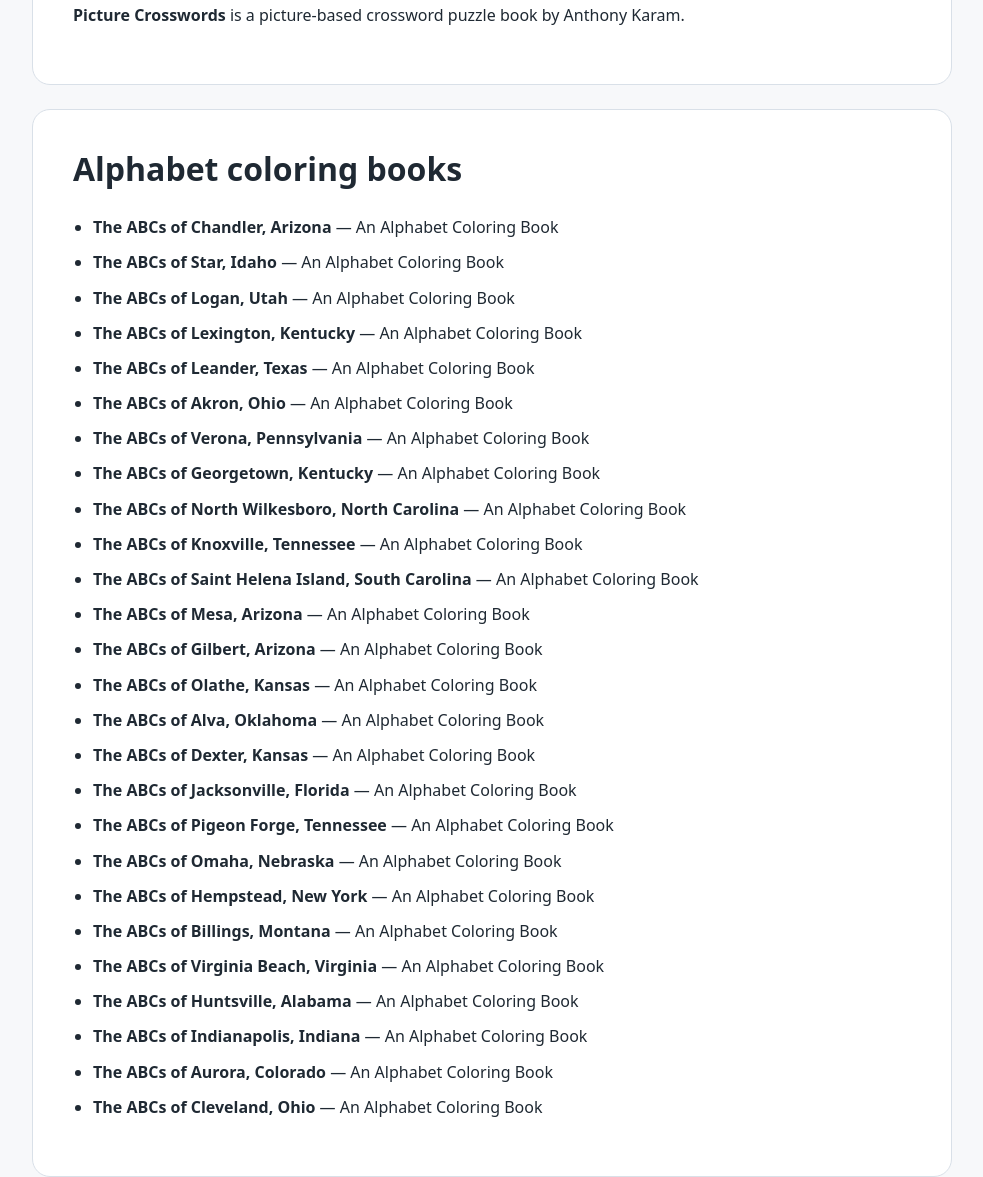
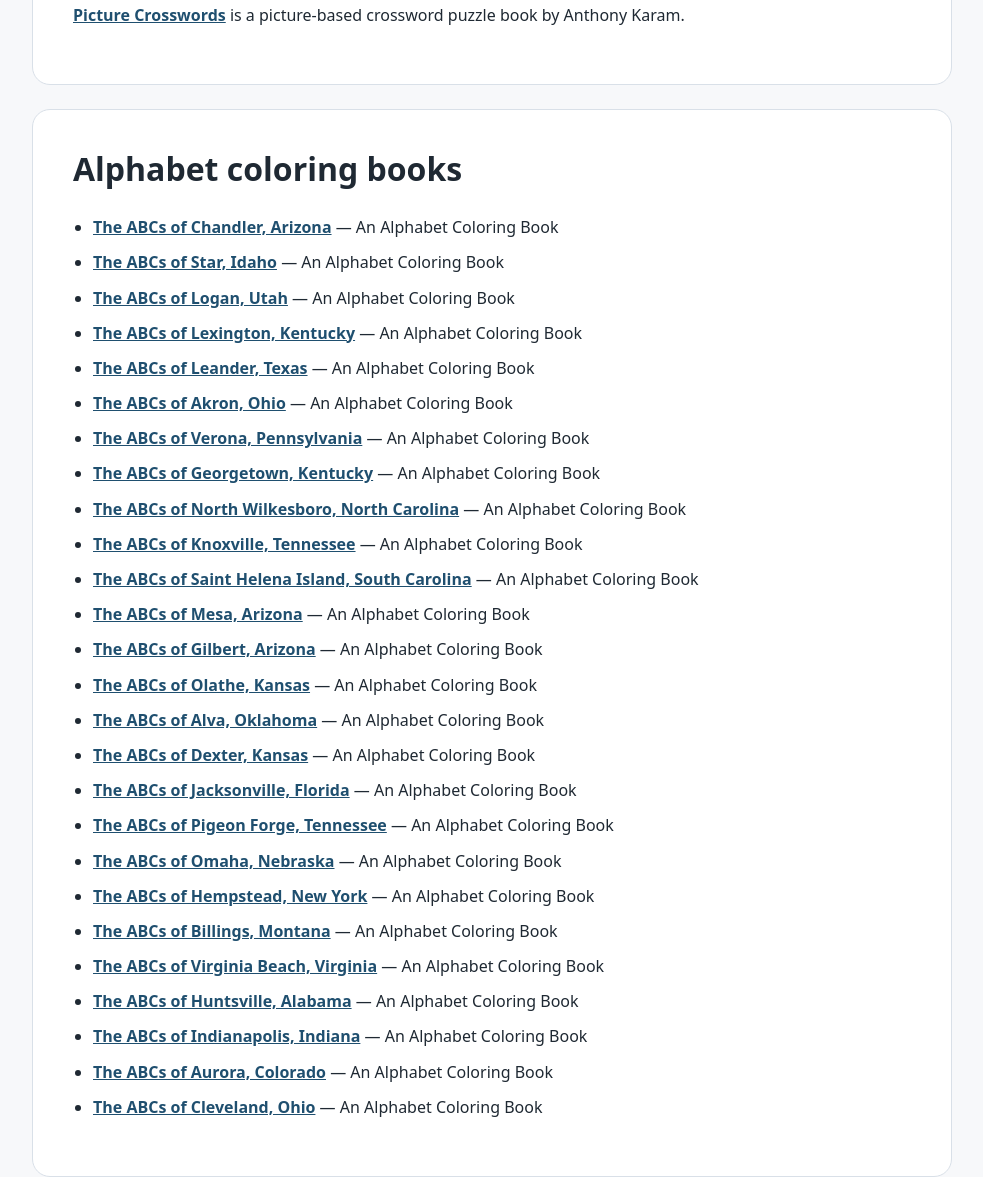
Before and after one commit to anthonykaram/anthony-karam-author-site, a plain HTML site: page books.html in a window 1280 px wide. Shown: the part 664-1841 px from the top of the page, without its empty margins (148-1131 px from the left). Drawn offline with Linux system fonts and the light colour scheme.

Commit message:
Update books.html
added links to amazon listings

```diff
--- a/books.html
+++ b/books.html
@@ -26,38 +26,38 @@
 
     <section class="card">
       <h2>Picture Crosswords</h2>
-      <p><strong>Picture Crosswords</strong> is a picture-based crossword puzzle book by Anthony Karam.</p>
+      <p><strong><a href="https://www.amazon.com/Picture-Crosswords-Anthony-Karam/dp/B0G13WKC31">Picture Crosswords</a></strong> is a picture-based crossword puzzle book by Anthony Karam.</p>
     </section>
 
     <section class="card">
       <h2>Alphabet coloring books</h2>
       <ul class="book-list">
-        <li><strong>The ABCs of Chandler, Arizona</strong> — An Alphabet Coloring Book</li>
-        <li><strong>The ABCs of Star, Idaho</strong> — An Alphabet Coloring Book</li>
-        <li><strong>The ABCs of Logan, Utah</strong> — An Alphabet Coloring Book</li>
-        <li><strong>The ABCs of Lexington, Kentucky</strong> — An Alphabet Coloring Book</li>
-        <li><strong>The ABCs of Leander, Texas</strong> — An Alphabet Coloring Book</li>
-        <li><strong>The ABCs of Akron, Ohio</strong> — An Alphabet Coloring Book</li>
-        <li><strong>The ABCs of Verona, Pennsylvania</strong> — An Alphabet Coloring Book</li>
-        <li><strong>The ABCs of Georgetown, Kentucky</strong> — An Alphabet Coloring Book</li>
-        <li><strong>The ABCs of North Wilkesboro, North Carolina</strong> — An Alphabet Coloring Book</li>
-        <li><strong>The ABCs of Knoxville, Tennessee</strong> — An Alphabet Coloring Book</li>
-        <li><strong>The ABCs of Saint Helena Island, South Carolina</strong> — An Alphabet Coloring Book</li>
-        <li><strong>The ABCs of Mesa, Arizona</strong> — An Alphabet Coloring Book</li>
-        <li><strong>The ABCs of Gilbert, Arizona</strong> — An Alphabet Coloring Book</li>
-        <li><strong>The ABCs of Olathe, Kansas</strong> — An Alphabet Coloring Book</li>
-        <li><strong>The ABCs of Alva, Oklahoma</strong> — An Alphabet Coloring Book</li>
-        <li><strong>The ABCs of Dexter, Kansas</strong> — An Alphabet Coloring Book</li>
-        <li><strong>The ABCs of Jacksonville, Florida</strong> — An Alphabet Coloring Book</li>
-        <li><strong>The ABCs of Pigeon Forge, Tennessee</strong> — An Alphabet Coloring Book</li>
-        <li><strong>The ABCs of Omaha, Nebraska</strong> — An Alphabet Coloring Book</li>
-        <li><strong>The ABCs of Hempstead, New York</strong> — An Alphabet Coloring Book</li>
-        <li><strong>The ABCs of Billings, Montana</strong> — An Alphabet Coloring Book</li>
-        <li><strong>The ABCs of Virginia Beach, Virginia</strong> — An Alphabet Coloring Book</li>
-        <li><strong>The ABCs of Huntsville, Alabama</strong> — An Alphabet Coloring Book</li>
-        <li><strong>The ABCs of Indianapolis, Indiana</strong> — An Alphabet Coloring Book</li>
-        <li><strong>The ABCs of Aurora, Colorado</strong> — An Alphabet Coloring Book</li>
-        <li><strong>The ABCs of Cleveland, Ohio</strong> — An Alphabet Coloring Book</li>
+        <li><strong><a href="https://www.amazon.com/ABCs-Chandler-Arizona-Alphabet-Coloring/dp/B0FWZGXHSM">The ABCs of Chandler, Arizona</a></strong> — An Alphabet Coloring Book</li>
+        <li><strong><a href="https://www.amazon.com/ABCs-Star-Idaho-Alphabet-Coloring/dp/B0FX9Z4DY1">The ABCs of Star, Idaho</a></strong> — An Alphabet Coloring Book</li>
+        <li><strong><a href="https://www.amazon.com/ABCs-Logan-Utah-Alphabet-Coloring/dp/B0FXF4G5DS">The ABCs of Logan, Utah</a></strong> — An Alphabet Coloring Book</li>
+        <li><strong><a href="https://www.amazon.com/ABCs-Lexington-Kentucky-Alphabet-Coloring/dp/B0FXH1BPX1">The ABCs of Lexington, Kentucky</a></strong> — An Alphabet Coloring Book</li>
+        <li><strong><a href="https://www.amazon.com/ABCs-Leander-Texas-Alphabet-Coloring/dp/B0FXRFCD1T">The ABCs of Leander, Texas</a></strong> — An Alphabet Coloring Book</li>
+        <li><strong><a href="https://www.amazon.com/ABCs-Akron-Ohio-Alphabet-Coloring/dp/B0FXTZWCWC">The ABCs of Akron, Ohio</a></strong> — An Alphabet Coloring Book</li>
+        <li><strong><a href="https://www.amazon.com/ABCs-Verona-Pennsylvania-Alphabet-Coloring/dp/B0FYQW5R4Z">The ABCs of Verona, Pennsylvania</a></strong> — An Alphabet Coloring Book</li>
+        <li><strong><a href="https://www.amazon.com/ABCs-Georgetown-Kentucky-Alphabet-Coloring/dp/B0G2J9B6B9">The ABCs of Georgetown, Kentucky</a></strong> — An Alphabet Coloring Book</li>
+        <li><strong><a href="https://www.amazon.com/ABCs-North-Wilkesboro-Carolina-Alphabet/dp/B0G2SWJ355">The ABCs of North Wilkesboro, North Carolina</a></strong> — An Alphabet Coloring Book</li>
+        <li><strong><a href="https://www.amazon.com/ABCs-Knoxville-Tennessee-Alphabet-Coloring/dp/B0G2XK3998">The ABCs of Knoxville, Tennessee</a></strong> — An Alphabet Coloring Book</li>
+        <li><strong><a href="https://www.amazon.com/Saint-Helena-Island-South-Carolina/dp/B0G2XWK7LQ">The ABCs of Saint Helena Island, South Carolina</a></strong> — An Alphabet Coloring Book</li>
+        <li><strong><a href="https://www.amazon.com/ABCs-Mesa-Arizona-Alphabet-Coloring/dp/B0H6GPHWL5">The ABCs of Mesa, Arizona</a></strong> — An Alphabet Coloring Book</li>
+        <li><strong><a href="https://www.amazon.com/ABCs-Gilbert-Arizona-Alphabet-Coloring/dp/B0H91SX5TW">The ABCs of Gilbert, Arizona</a></strong> — An Alphabet Coloring Book</li>
+        <li><strong><a href="https://www.amazon.com/ABCs-Olathe-Kansas-Alphabet-Coloring/dp/B0H9V3HKJ6">The ABCs of Olathe, Kansas</a></strong> — An Alphabet Coloring Book</li>
+        <li><strong><a href="https://www.amazon.com/ABCs-Alva-Oklahoma-Alphabet-Coloring/dp/B0HB12J63M">The ABCs of Alva, Oklahoma</a></strong> — An Alphabet Coloring Book</li>
+        <li><strong><a href="https://www.amazon.com/ABCs-Dexter-Kansas-Alphabet-Coloring/dp/B0HBGHMV9V">The ABCs of Dexter, Kansas</a></strong> — An Alphabet Coloring Book</li>
+        <li><strong><a href="https://www.amazon.com/ABCs-Jacksonville-Florida-Alphabet-Coloring/dp/B0HBZPK9WH">The ABCs of Jacksonville, Florida</a></strong> — An Alphabet Coloring Book</li>
+        <li><strong><a href="https://www.amazon.com/ABCs-Pigeon-Forge-Tennessee-Alphabet/dp/B0HC7WSXJX">The ABCs of Pigeon Forge, Tennessee</a></strong> — An Alphabet Coloring Book</li>
+        <li><strong><a href="https://www.amazon.com/ABCs-Omaha-Nebraska-Alphabet-Coloring/dp/B0HCDQWQZZ">The ABCs of Omaha, Nebraska</a></strong> — An Alphabet Coloring Book</li>
+        <li><strong><a href="https://www.amazon.com/ABCs-Hempstead-New-York-Alphabet/dp/B0HCLSHS7Q">The ABCs of Hempstead, New York</a></strong> — An Alphabet Coloring Book</li>
+        <li><strong><a href="https://www.amazon.com/ABCs-Billings-Montana-Alphabet-Coloring/dp/B0HCR3HP8T">The ABCs of Billings, Montana</a></strong> — An Alphabet Coloring Book</li>
+        <li><strong><a href="https://www.amazon.com/ABCs-Virginia-Beach-Alphabet-Coloring/dp/B0HCWYXG4M">The ABCs of Virginia Beach, Virginia</a></strong> — An Alphabet Coloring Book</li>
+        <li><strong><a href="https://www.amazon.com/ABCs-Huntsville-Alabama-Alphabet-Coloring/dp/B0HD4YB3N6">The ABCs of Huntsville, Alabama</a></strong> — An Alphabet Coloring Book</li>
+        <li><strong><a href="https://www.amazon.com/ABCs-Indianapolis-Indiana-Alphabet-Coloring/dp/B0HDB6DG17">The ABCs of Indianapolis, Indiana</a></strong> — An Alphabet Coloring Book</li>
+        <li><strong><a href="https://www.amazon.com/ABCs-Aurora-Colorado-Alphabet-Coloring/dp/B0HDGCVMMS">The ABCs of Aurora, Colorado</a></strong> — An Alphabet Coloring Book</li>
+        <li><strong><a href="https://www.amazon.com/ABCs-Cleveland-Ohio-Alphabet-Coloring/dp/B0HDN3H848">The ABCs of Cleveland, Ohio</a></strong> — An Alphabet Coloring Book</li>
       </ul>
     </section>
   </main>
```
